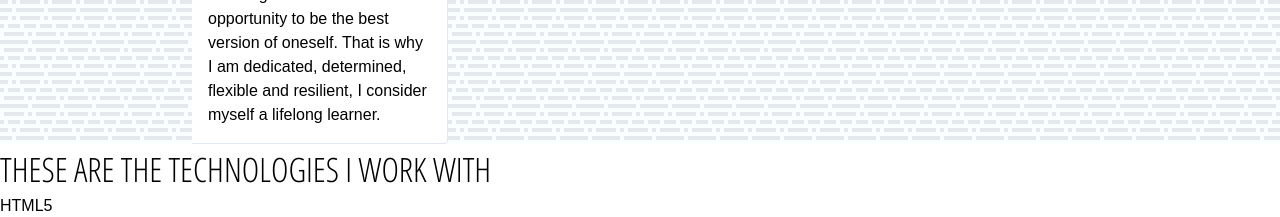
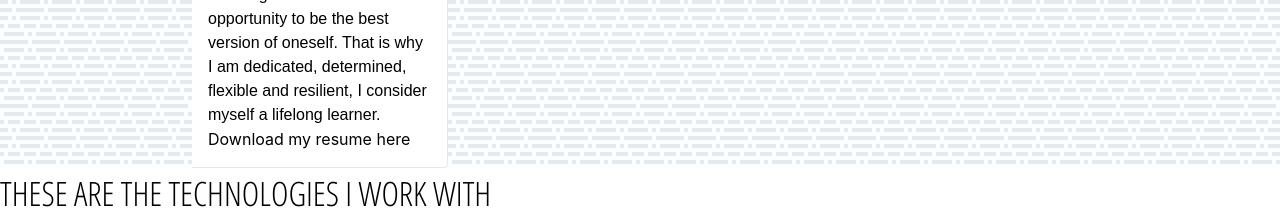
Before and after one commit to ItzelMB/itzelmb.github.io, a React (Create React App) app: page / in a window 1280 px wide. Shown: the part 960-1177 px from the top of the page. Built offline with nearby package versions, Linux system fonts and the light colour scheme; a web font is replaced by a local one.

Commit message:
Add cv link

```diff
--- a/src/components/AboutMe/index.js
+++ b/src/components/AboutMe/index.js
@@ -1,5 +1,5 @@
 import React from 'react';
-import './aboutMe.css'
+import './aboutMe.css';
 
 const AboutMe = () => (
     <main className="aboutMe">
@@ -20,6 +20,7 @@
                 to be the best version of oneself. That is why I am dedicated, determined, flexible and resilient,
                 I consider myself a lifelong learner.
             </p>
+            <a href="../../assets/Itzelmb-Frontend-resume-eng.pdf" download="itzelmb-resume">Download my resume here</a>
         </div>
     </div>
 
```
Also changed, not shown: public/index.html (line endings or trailing spaces), 1 other file (tests, documents, lock files or other folders).
